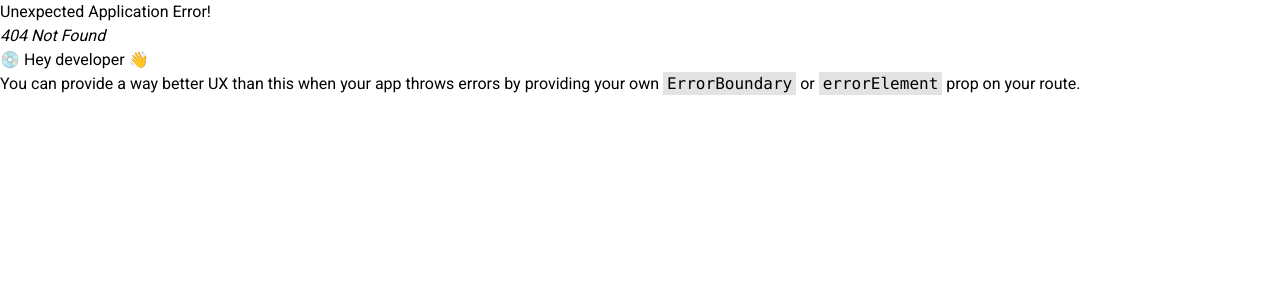
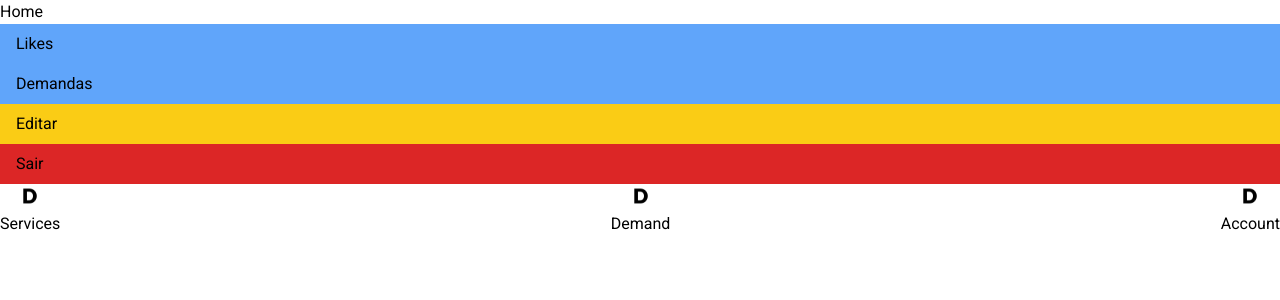
Before and after one commit to nadjiel/fixer-web, a React (Vite) app: page /account in a window 1280 px wide. Before the commit this address had no page. Shown: the top 300 px of the page. Built offline with nearby package versions, Linux system fonts and the light colour scheme.

Commit message:
Add page account

```diff
--- a/package.json
+++ b/package.json
@@ -11,6 +11,9 @@
     "mock": "json-server --watch ./mock/db.json --port 8000"
   },
   "dependencies": {
+    "@fortawesome/fontawesome-svg-core": "^6.4.2",
+    "@fortawesome/free-solid-svg-icons": "^6.4.2",
+    "@fortawesome/react-fontawesome": "^0.2.0",
     "axios": "^1.5.1",
     "json-server": "^0.17.4",
     "react": "^18.2.0",
--- /dev/null
+++ b/src/account/AccountPage.jsx
@@ -0,0 +1,19 @@
+import { FontAwesomeIcon } from "@fortawesome/react-fontawesome";
+import { NavBarComponent } from "../navBar/NavBarComponent.jsx";
+
+export const AccountPage = () => {
+  return (
+    <div className="h-full">
+      <div>
+        <FontAwesomeIcon icon="fa-solid fa-user" />
+        <h1>Home</h1>
+      </div>
+      <button className="bg-blue-400 px-4 py-2">Likes</button>
+      <button className="bg-blue-400 px-4 py-2">Demandas</button>
+      <button className="bg-yellow-400 px-4 py-2">Editar</button>
+      <button className="bg-red-600 px-4 py-2">Sair</button>
+
+      <NavBarComponent nameActive="account" />
+    </div>
+  );
+};
--- a/src/router.jsx
+++ b/src/router.jsx
@@ -3,6 +3,7 @@ import { DemandsPage } from "./demand/DemandsPage";
 import { DevPage } from "./dev/DevPage";
 import { ServiceCreatePage } from "./service/create/ServiceCreatePage";
 import { ServicesPage } from "./service/list/ServicesPage";
+import { AccountPage } from "./account/AccountPage";
 
 const router = createBrowserRouter([
   {
@@ -25,6 +26,10 @@ const router = createBrowserRouter([
     path: "/services/create",
     element: <ServiceCreatePage />,
   },
+  {
+    path: "/account",
+    element: <AccountPage />,
+  },
 ]);
 
 export default router;
```
Also changed, not shown: 1 other file (tests, documents, lock files or other folders).
